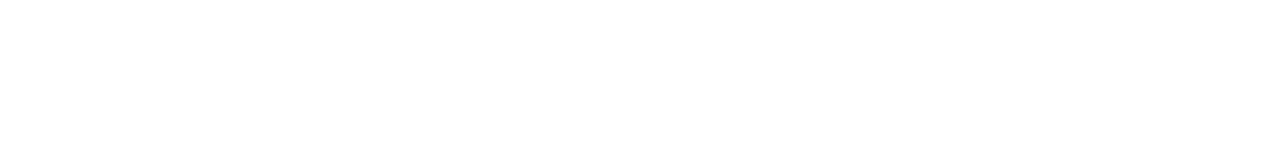
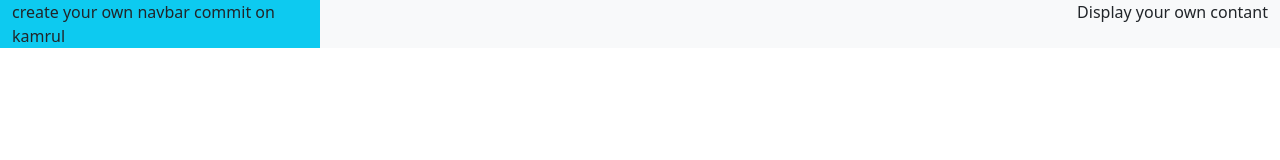
Before and after one commit to MotalibHossain/Project-Documentation-Template, a plain HTML site: page index.html in a window 1280 px wide. Drawn offline with Linux system fonts and the light colour scheme.

Commit message:
update by kamrul

```diff
--- a/index.html
+++ b/index.html
@@ -12,12 +12,31 @@
 	<link rel="stylesheet" type="text/css" href="asset/bootstrap/css/bootstrap.min.css">
 </head>
 <body>
+    <div class="container-fluid">
+        <div class="row">
+            <!--==================================== left side bar =============================================-->
+            <div class="col-lg-3 col-md-3 col-sm-3 bg-info">
+                create your own navbar
+                commit on kamrul
 
+            </div>
+            <!--==================================== Right side bar =============================================-->
+        <div class="col-lg-9 col-md-9 col-sm-9 bg-light">
+            <div class="row">
+                <div class="col text-end">
+                    Display your own contant
+                </div>
+            </div>
+        </div>
+    </div>
+    </div>
 
 
     <!--==================================== jquery 3.5.6 =============================================-->
     <script src="asset/jquery/jquery.min.js"></script>
     <!--==================================== Bootstrap-5 =============================================-->
     <script src="asset/bootstrap/js/bootstrap.min.js"></script>
+    <!--==================================== main js file =============================================-->
+    <script src="js/main.js"></script>
 </body>
 </html>
```
